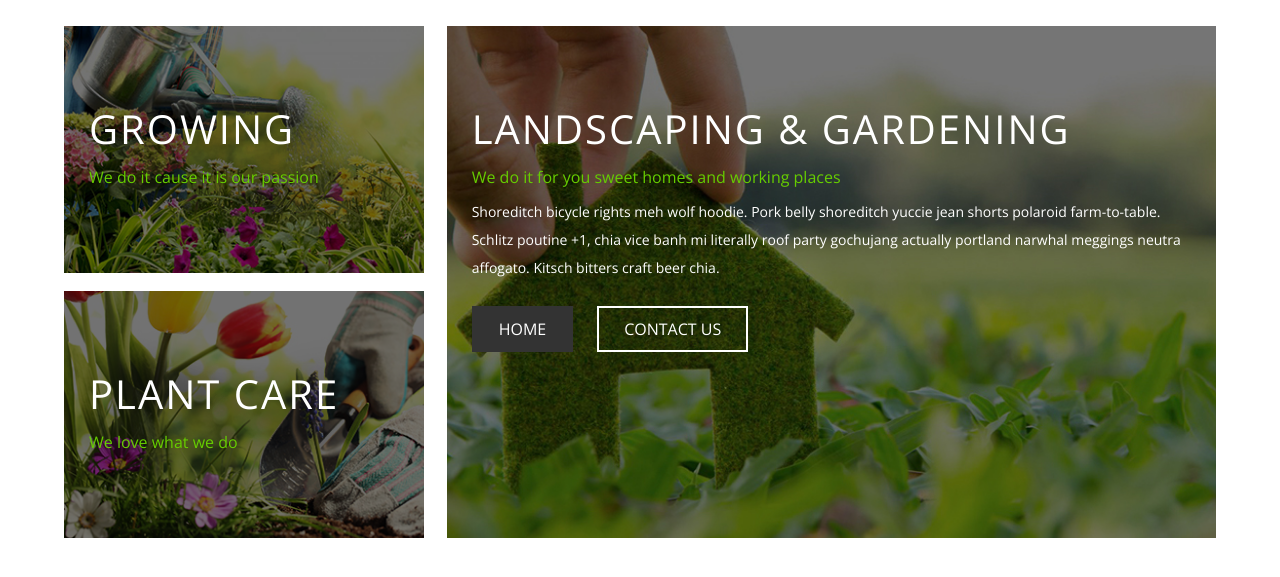
After one commit to ashley-austincoder/ashley-austincoder.github.io, a PHP site: page /AustinCodingAcademy_Spring2016/Week_4/Exercise_1/services.html in a window 1280 px wide. The commit adds this page. Shown: the top 577 px of the page. Run offline with PHP 8.4, Linux system fonts and the light colour scheme.

Commit message:
Garden HW with Flexbox

```diff
--- a/AustinCodingAcademy_Spring2016/Templates/BASIC_HTML.html
+++ b/AustinCodingAcademy_Spring2016/Templates/BASIC_HTML.html
@@ -4,7 +4,7 @@
     <head>
 
         <title>Template</title>
-        <link rel="stylesheet" type="text/css" href="">
+        <link rel="stylesheet" type="text/css" href="css/style.css">
     </head>
 
     <body>
--- /dev/null
+++ b/AustinCodingAcademy_Spring2016/Week_4/Exercise_1/css/css-reset.css
@@ -0,0 +1,20 @@
+html, body, div, span, applet, object, iframe,
+h1, h2, h3, h4, h5, h6, p, blockquote, pre,
+a, abbr, acronym, address, big, cite, code,
+del, dfn, em, img, ins, kbd, q, s, samp,
+small, strike, strong, sub, sup, tt, var,
+b, u, i, center,
+dl, dt, dd, ol, ul, li,
+fieldset, form, label, legend,
+table, caption, tbody, tfoot, thead, tr, th, td,
+article, aside, canvas, details, embed,
+figure, figcaption, footer, header, hgroup,
+menu, nav, output, ruby, section, summary,
+time, mark, audio, video {
+    margin: 0;
+    padding: 0;
+    border: 0;
+    font-size: 100%;
+    font: inherit;
+    vertical-align: baseline;
+}
--- /dev/null
+++ b/AustinCodingAcademy_Spring2016/Week_4/Exercise_1/css/style.css
@@ -0,0 +1,134 @@
+/* index.html page */
+
+p, h1, a {
+    font-family: "Open Sans", "Helvetica", sans-serif;
+    color: white;
+}
+
+.garden {
+    background-image: url("../img/1.jpg");
+    background-size: cover;
+    text-align: center;
+    line-height: 2.5;
+}
+
+.lead {
+    text-transform: uppercase;
+    letter-spacing: 2px;
+
+}
+
+.serif {
+    font-family: "Georgia", serif;
+    font-size: 18px;
+    letter-spacing: .05em;
+    margin-bottom: 30px;
+}
+
+h1 {
+    font-size: 40px;
+    letter-spacing: 2px;
+}
+
+.garden > div {
+    background-color: rgba(0, 0, 0, .5);
+    padding: 200px 0;
+}
+
+a {
+    text-decoration: none;
+    background-color: #66CD00;
+    padding: 10px 25px;
+    color: white;
+}
+
+
+
+
+/* services.html page */
+
+h2 {
+    color: #66CD00;
+    margin: 10px 0;
+    font-family: 'Open Sans', 'Helvetica', sans-serif
+}
+
+p {
+    font-size: 14px;
+    font-weight: lighter;
+    line-height: 2em;
+}
+
+#services {
+    display: flex;
+    display: -webkit-flex;
+    flex: row;
+    width: 90%;
+    margin: auto;
+    margin-top: 2%;
+}
+
+.left {
+    flex-direction: column;
+    flex: 1;
+}
+
+#uno {
+    background-image: url('../img/featured-image-3.jpg');
+    background-size: cover;
+    margin-bottom: 5%;
+}
+
+#dos {
+    background-image: url('../img/featured-image-4.jpg');
+    background-size: cover;
+}
+
+#tres {
+    background-image: url('../img/featured-image-5.jpg');
+    background-size: cover;
+    flex: 2;
+    margin-left: 2%;
+    padding: 75px 25px;
+}
+
+#uno > div, #dos > div {
+    background-color: rgba(0, 0, 0, .5);
+    padding: 75px 25px;
+}
+
+#tres > div > a {
+    background-color: #333;
+    border: 2px solid #333;
+}
+
+#tres > div > a:last-child {
+    background-color: transparent;
+    border: 2px solid white;
+}
+
+span {
+    margin-right: 20px;
+}
+
+
+/* MOBILE */
+
+@media all and (max-width: 600px) {
+    #services {
+        flex-direction: column;
+    }
+
+    #tres {
+        order: -1;
+        margin-left: 0;
+        margin-bottom: 5%;
+    }
+
+}
+
+@media all and (max-width: 1200px) {
+    h1 {
+        font-size: 30px;
+    }
+}
--- /dev/null
+++ b/AustinCodingAcademy_Spring2016/Week_4/Exercise_1/services.html
@@ -0,0 +1,51 @@
+<!DOCTYPE html>
+<html>
+
+<head>
+
+    <title>Garden Services</title>
+
+    <!-- My reset stylesheet -->
+    <link rel="stylesheet" type="text/css" href="css/css-reset.css">
+
+    <!-- My custom stylesheet -->
+    <link rel="stylesheet" type="text/css" href="css/style.css">
+
+    <link href='https://fonts.googleapis.com/css?family=Open+Sans:400,800,300,700|Archivo+Black' rel='stylesheet' type='text/css'>
+
+</head>
+
+<body>
+
+    <div id="services">
+    <div class="left">
+        <div id="uno" class="opacity">
+            <div>
+                <h1>GROWING</h1>
+                <h2>We do it cause it is our passion</h2>
+            </div>
+        </div>
+
+        <div id="dos" class="opacity">
+            <div>
+                <h1>PLANT CARE</h1>
+                <h2>We love what we do</h2>
+            </div>
+        </div>
+    </div> <!-- end left -->
+
+    <div id="tres" class="opacity">
+        <div>
+            <h1>LANDSCAPING &amp; GARDENING</h1>
+            <h2>We do it for you sweet homes and working places</h2>
+            <p>Shoreditch bicycle rights meh wolf hoodie. Pork belly shoreditch yuccie jean shorts polaroid farm-to-table. Schlitz poutine +1, chia vice banh mi literally roof party gochujang actually portland narwhal meggings neutra affogato. Kitsch bitters craft beer chia.</p><br/><br/>
+            <a href="index.html">HOME</a>
+            <span></span>
+            <a href="#">CONTACT US</a>
+        </div>
+    </div>
+
+    </div> <!-- end services container -->
+</body>
+
+</html>
```
Also changed, not shown: AustinCodingAcademy_Spring2016/Templates/css-reset.css (added, +20 -0 lines), AustinCodingAcademy_Spring2016/Week_4/Exercise_1/index.html (added, +38 -0 lines), css/style.css (+10 -10 lines), index.html (+7 -0 lines), AustinCodingAcademy_Spring2016/Week_4/Exercise_1/img/1.jpg (added), AustinCodingAcademy_Spring2016/Week_4/Exercise_1/img/featured-image-3.jpg (added), AustinCodingAcademy_Spring2016/Week_4/Exercise_1/img/featured-image-4.jpg (added), AustinCodingAcademy_Spring2016/Week_4/Exercise_1/img/featured-image-5.jpg (added).
